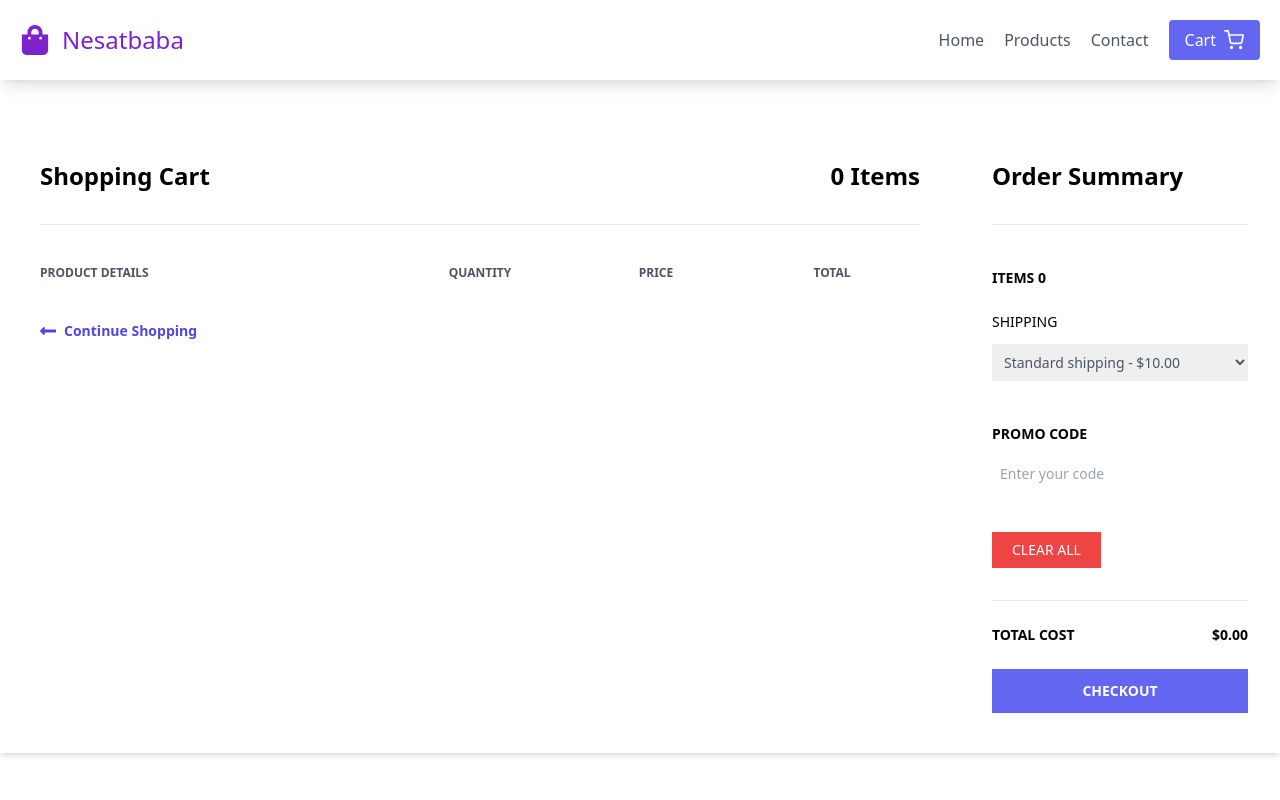
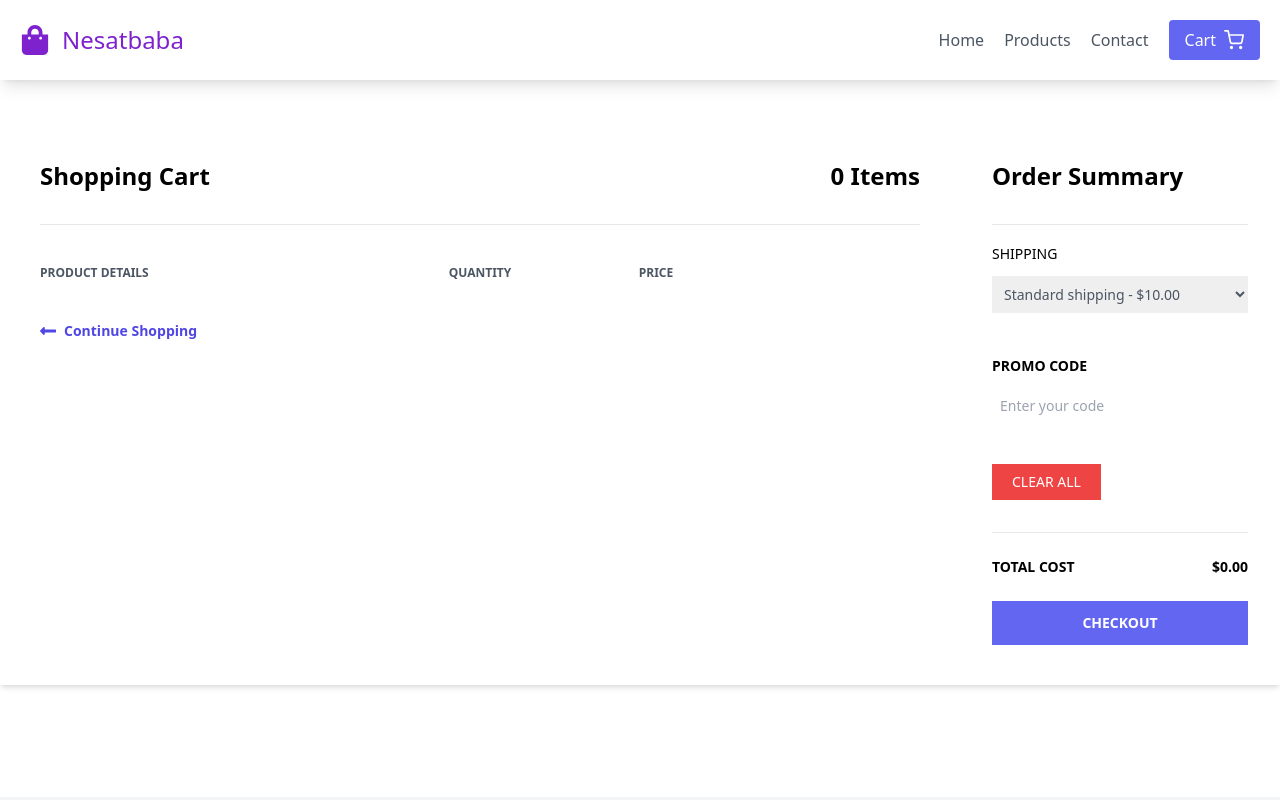
Before and after one commit to nesathanozturk/ozshop, a React (Create React App) app: page /cart in a window 1280 px wide. Shown: the top 800 px of the page. Built offline with nearby package versions, Linux system fonts and the light colour scheme.

Commit message:
style: edited cart

```diff
--- a/src/pages/cart/Cart.jsx
+++ b/src/pages/cart/Cart.jsx
@@ -35,20 +35,17 @@ const Cart = () => {
             <h3 className="font-semibold text-center text-gray-600 text-xs uppercase w-1/5">
               Price
             </h3>
-            <h3 className="font-semibold text-center text-gray-600 text-xs uppercase w-1/5">
-              Total
-            </h3>
           </div>
           {carts?.map((cart) => {
             return (
-              <div className="flex items-center hover:bg-gray-100 -mx-8 px-6 py-5 relative">
+              <div className="flex items-center hover:bg-gray-100 -mx-8 px-6 py-5 relative cursor-pointer">
                 <div className="flex w-2/5">
                   <div className="w-20">
                     <img className="h-24" src={cart?.image} alt={cart?.title} />
                   </div>
                   <div className="flex flex-col gap-3 ml-4 flex-grow">
                     <span className="font-bold text-sm">{cart?.title}</span>
-                    <span className="text-red-500 text-xs capitalize">
+                    <span className="text-gray-500 text-xs capitalize">
                       {cart?.category}
                     </span>
                   </div>
@@ -79,9 +76,6 @@ const Cart = () => {
                 <span className="text-center w-1/5 font-semibold text-sm">
                   ${cart?.price}
                 </span>
-                <span className="text-center w-1/5 font-semibold text-sm">
-                  ${cart?.price * cart?.quantity}
-                </span>
                 <span
                   className="absolute top-3 right-5 font-semibold hover:text-red-500 text-gray-500 text-xs cursor-pointer"
                   onClick={() => removeProduct(cart?.id)}
@@ -108,12 +102,7 @@ const Cart = () => {
           <h1 className="font-semibold text-2xl border-b pb-8">
             Order Summary
           </h1>
-          <div className="mt-10 mb-5">
-            <span className="font-semibold text-sm uppercase">
-              Items {carts?.length}
-            </span>
-          </div>
-          <div>
+          <div className="mt-4">
             <label className="font-medium inline-block mb-3 text-sm uppercase">
               Shipping
             </label>
```
